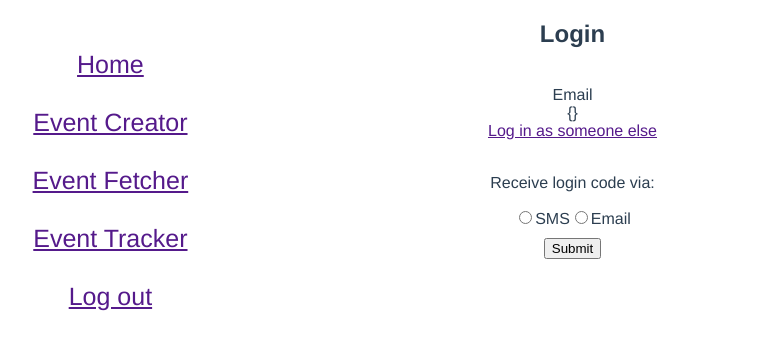
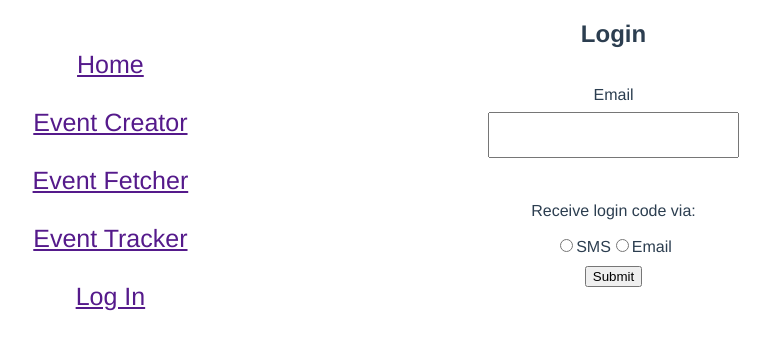
Before and after one commit to SteveGazzoJr/habitrack-ui, a Vue app: page /login in a window 1280 px wide. Shown: the top 350 px of the page, without its empty margins (24-794 px from the left). Built offline with nearby package versions, Linux system fonts and the light colour scheme; what vue3-colorpicker, vue3-simple-typeahead would draw is missing.

Commit message:
Begin developing smoketest and cleaning up/readying components

```diff
--- a/src/components/EventTracker.vue
+++ b/src/components/EventTracker.vue
@@ -16,6 +16,7 @@
         "
         @selectItem="getEvent"
         @onInput="searchEvents"
+        name="typeahead"
       >
       </vue3-simple-typeahead>
       <br />
--- a/src/components/Login.vue
+++ b/src/components/Login.vue
@@ -47,7 +47,12 @@
       <label for="email">Email</label>
       <br />
     </form>
-    <button class="submit-button" @click.prevent="initiateLogin(email, picked)">
+    <button
+      v-if="!isCodeSent"
+      name="sendCode"
+      class="submit-button"
+      @click.prevent="initiateLogin(email, picked)"
+    >
       Submit
     </button>
     <div v-if="isCodeSent">
@@ -61,7 +66,11 @@
         <br />
         <br />
       </form>
-      <button class="submit-button" @click.prevent="submitCode(code)">
+      <button
+        class="submit-button"
+        name="submitCode"
+        @click.prevent="submitCode(code)"
+      >
         Submit
       </button>
     </div>
--- a/src/components/stores/authStore.js
+++ b/src/components/stores/authStore.js
@@ -4,10 +4,10 @@ import { useLocalStorage } from "@vueuse/core";
 export const useAuthStore = defineStore({
   id: "auth",
   state: () => ({
-    userName: useLocalStorage("userName", {}),
-    userId: useLocalStorage("userId", {}),
-    jwt: useLocalStorage("jwt", {}),
-    email: useLocalStorage("email", {}),
+    userName: useLocalStorage("userName", ""),
+    userId: useLocalStorage("userId", ""),
+    jwt: useLocalStorage("jwt", ""),
+    email: useLocalStorage("email", ""),
   }),
   getters: {
     getUserName: (state) => {
```
Also changed, not shown: 1 other file (tests, documents, lock files or other folders).
